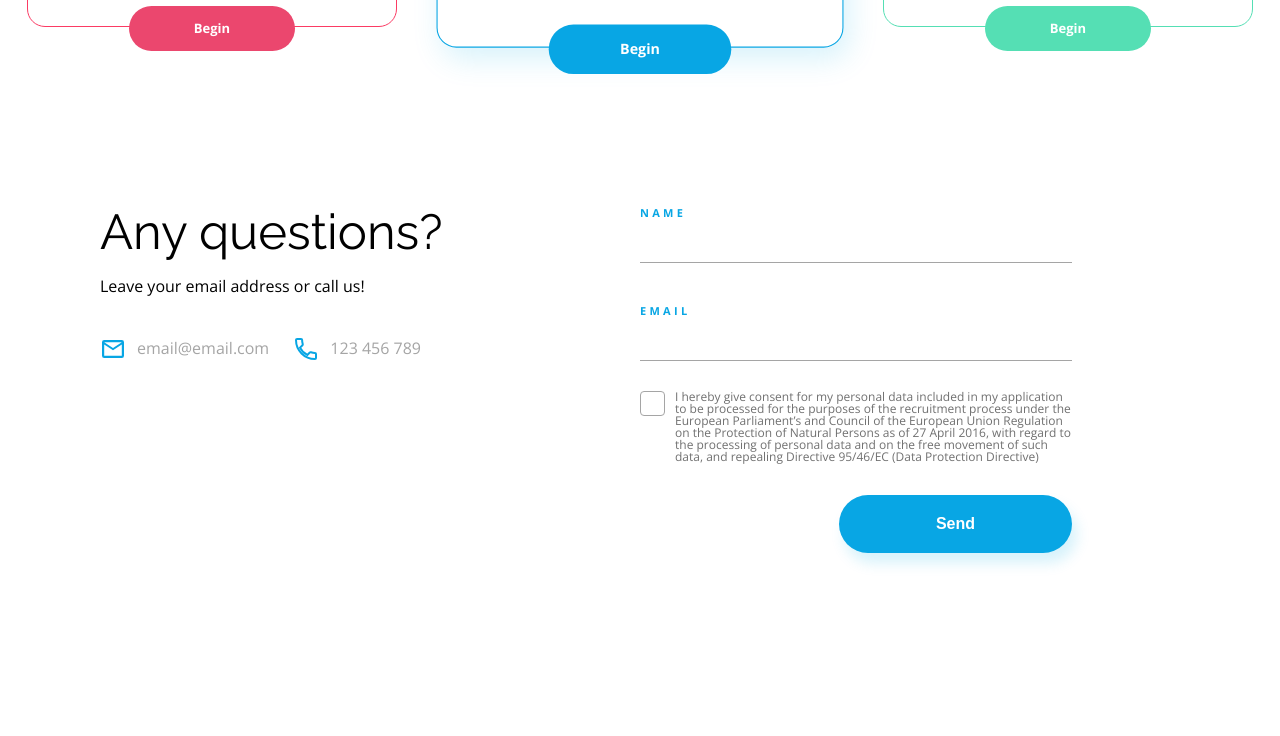
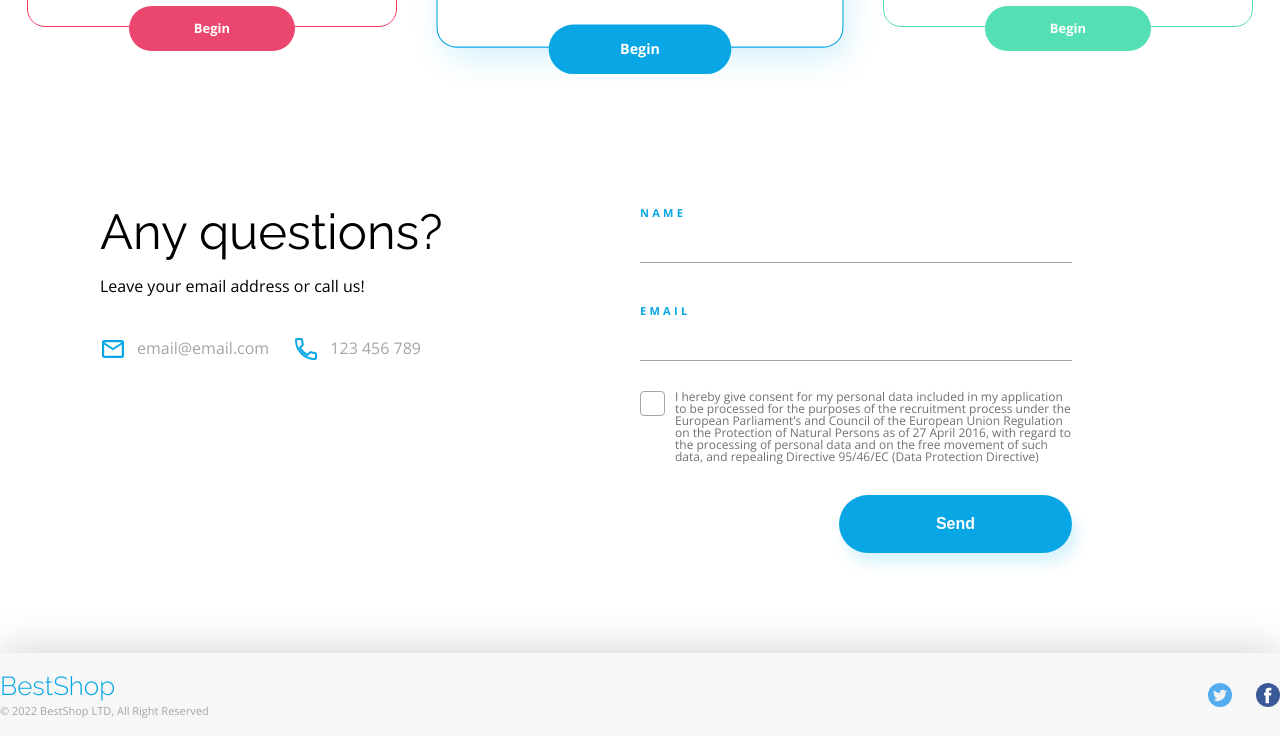
Before and after one commit to Luukkasz/BestShop-project, a website: page index.html in a window 1280 px wide. Shown: the part 3268-4004 px from the top of the page. Before the commit the page ends 3921 px from the top, so only its background shows below. Drawn offline with nearby package versions, Linux system fonts and the light colour scheme.

Commit message:
footer--section-done

```diff
--- a/index.html
+++ b/index.html
@@ -244,7 +244,20 @@
 
     </section>
 
+    <footer class="footer">
+        <div class="footer__container container">
+            <div class="footer__logo-box">
+                <a href="#" class="footer__logo">BestShop</a>
+                <p class="footer__info">&copy; 2022 BestShop LTD, All Right Reserved</p>
+            </div>
 
+            <div class="footer__icons">
+                <a href="#"><img src="./images/Twitter.svg" alt="twitter"></a>
+                <a href=""><img src="./images/Facebook.svg" alt="Facebook"></a>
+            </div>
+        </div>
+
+    </footer>
 </body>
 
 </html>
--- /dev/null
+++ b/scss/elements/_footer.scss
@@ -0,0 +1,32 @@
+.footer {
+    // height: 89px;
+    padding: 20px 0;
+    box-shadow: 0px -5px 40px #00000029;
+    background-color: #F7F7F7;
+}
+
+.footer__container {
+    height: 100%;
+    display: flex;
+    justify-content: space-between;
+    align-items: center;
+}
+
+.footer__logo {
+    font-family: $font-raleway;
+    color: $color-primary;
+    font-weight: 300;
+    font-size: toRem(26px);
+}
+
+.footer__info {
+    font-size: toRem(11px);
+    color: $color-grey;
+    margin-top: 6.5px;
+}
+
+.footer__icons {
+    img:last-child {
+        margin-left: 20px;
+    }
+}
--- a/scss/main.scss
+++ b/scss/main.scss
@@ -12,3 +12,4 @@
 @import "./elements/section-benefits";
 @import "./elements/section-pricing";
 @import "./elements/contact";
+@import "./elements/footer";
```
Also changed, not shown: css/main.css, 1 other file.
